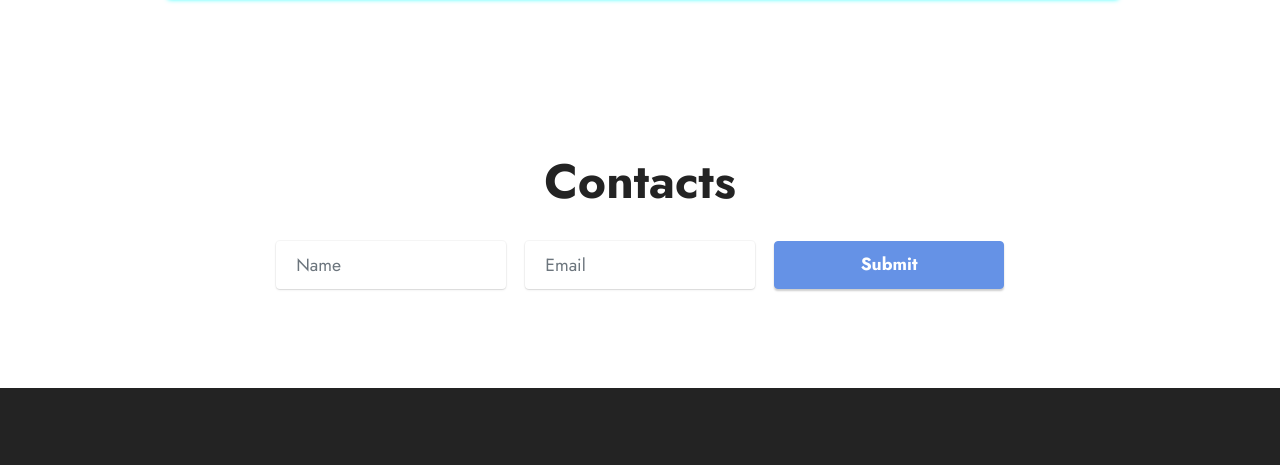
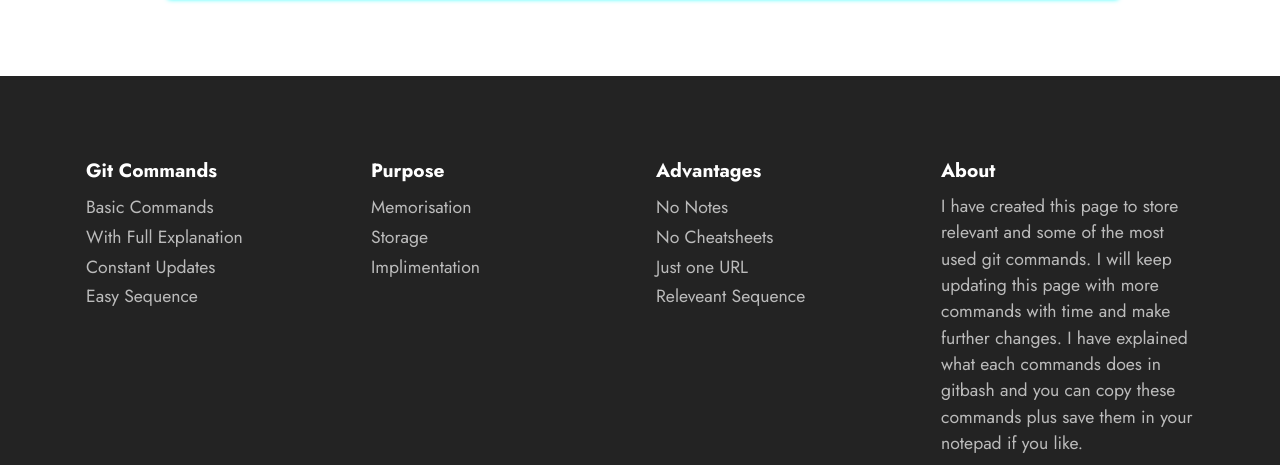
Before and after one commit to hishamized/Git-Commands, a plain HTML site: page index.html in a window 1280 px wide. Shown: the part 1590-2055 px from the top of the page. Drawn offline with Linux system fonts and the light colour scheme; files whose address does not match are found by name.

Commit message:
Contact Us Bar Removed

```diff
--- a/index.html
+++ b/index.html
@@ -152,39 +152,7 @@
     </div>
 </section>
 
-<section data-bs-version="5.1" class="form8 cid-t48oiR8gGL" id="form8-4">
 
-
-    <div class="container">
-        <div class="mbr-section-head">
-            <h3 class="mbr-section-title mbr-fonts-style align-center mb-0 display-2">
-                <strong>Contacts</strong>
-            </h3>
-
-        </div>
-        <div class="row justify-content-center mt-4">
-            <div class="col-lg-8 mx-auto mbr-form" data-form-type="formoid">
-                <form action="#" method="POST" class="mbr-form form-with-styler mx-auto" data-form-title="Form Name"><input type="hidden" name="email" data-form-email="true" value="xYHw6us0B84QaUlV1NyZQwTe6l+C1nXMOi9Vw2itV/94F/6Hxm5Qmzd8qIvY8vBSfmu0vH9DicXF6Qak/tUEAIi0666N/ebSPNYytOKDg/a/bB0MRim8ShWL2BWBNEu0">
-                    <div class="row">
-                        <div hidden="hidden" data-form-alert="" class="alert alert-success col-12">Thanks for filling out the form!</div>
-                        <div hidden="hidden" data-form-alert-danger="" class="alert alert-danger col-12">Oops...! some problem!</div>
-                    </div>
-                    <div class="dragArea row">
-                        <div class="col-lg-4 col-md-12 col-sm-12 form-group mb-3" data-for="name">
-                            <input required type="text" name="name" placeholder="Name" data-form-field="name" class="form-control" value="" id="name-form8-4">
-                        </div>
-                        <div class="col-lg-4 col-md-12 col-sm-12 form-group mb-3" data-for="email">
-                            <input required type="email" name="email" placeholder="Email" data-form-field="email" class="form-control" value="" id="email-form8-4">
-                        </div>
-                        <div class="col-lg-4 col-md-12 col-sm-12 mbr-section-btn align-center">
-                            <button type="submit" class="btn btn-primary display-4"> <a id="whatsapp" taget="_blank" href="whatsapp:contact=+917889466366@s.whatsapp.com&message="PleaseEnter Your Message">Submit</a></button>
-                        </div>
-                    </div>
-                </form>
-            </div>
-        </div>
-    </div>
-</section>
 
 <section data-bs-version="5.1" class="footer1 cid-t48nKPILqX" once="footers" id="footer1-3">
 
```
